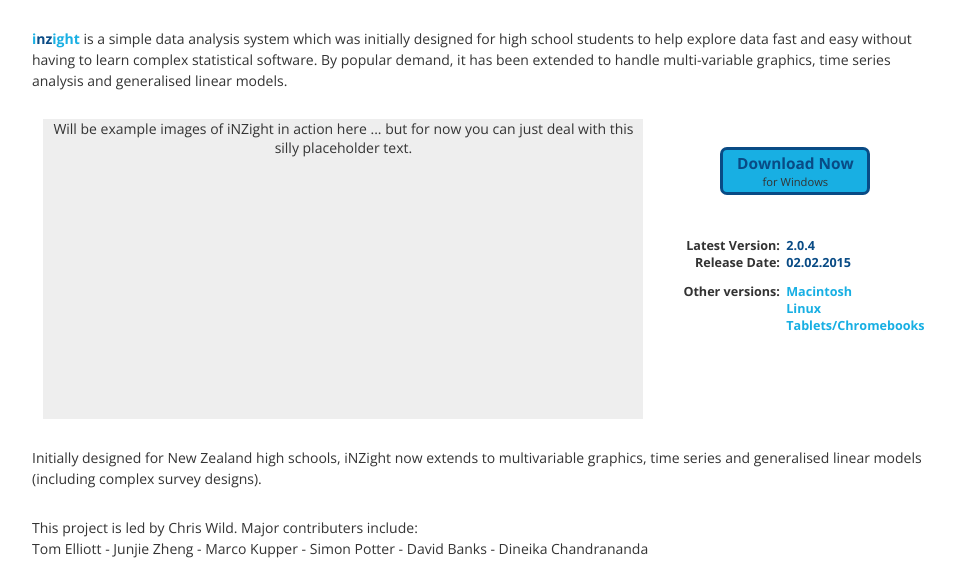
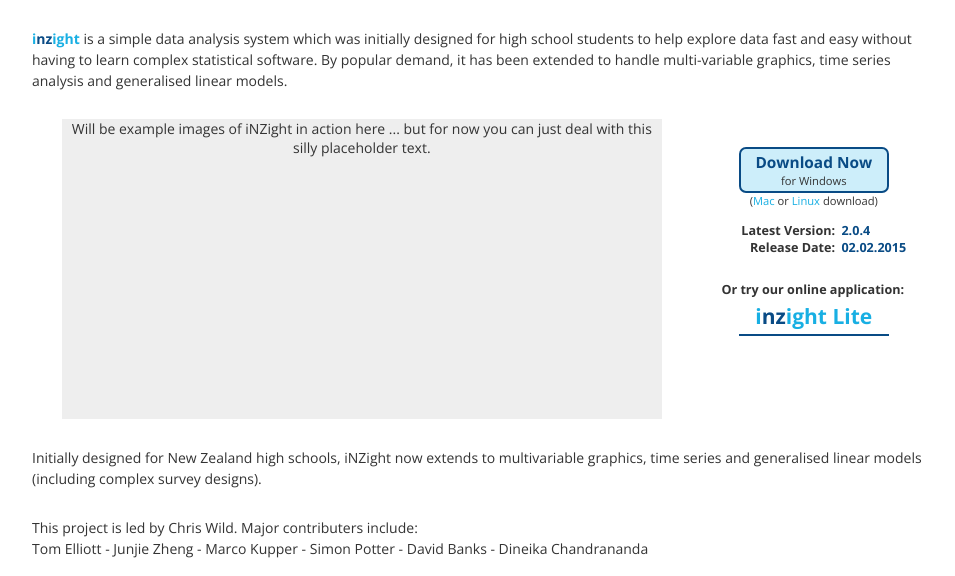
Before and after one commit to iNZightVIT/inzight-www, a PHP site: page / in a window 1280 px wide. Shown: the part 75-651 px from the top of the page, without its empty margins (156-1111 px from the left). Run offline with PHP 8.4, Linux system fonts and the light colour scheme.

Commit message:
playing with wording/feature

```diff
--- a/iNZight/css/main.css
+++ b/iNZight/css/main.css
@@ -737,6 +737,12 @@ ul {
     -o-justify-content: flex-start;
     justify-content: flex-start;
     -ms-flex-pack: start; }
+    .feature .download .dl-options {
+      margin-bottom: 1em; }
+      .feature .download .dl-options .alt-options {
+        font-size: 0.8em;
+        display: block;
+        text-align: center; }
     .feature .download .download_button {
       display: -webkit-box;
       display: -moz-box;
@@ -761,11 +767,11 @@ ul {
       -o-align-items: center;
       align-items: center;
       -ms-flex-align: center;
-      margin: 2em auto;
+      margin: 2em auto 0;
       width: 150px;
       padding: 0.2em 0;
-      background: #18afe3;
-      border: solid 3px #094b85;
+      background: #cdeefa;
+      border: solid 2px #094b85;
       border-top-left-radius: 7px;
       border-top-right-radius: 7px;
       border-bottom-left-radius: 7px;
@@ -799,8 +805,24 @@ ul {
         display: inline-block;
         font-weight: bold;
         color: #094b85; }
-    .feature .download .download-info, .feature .download .download-info .gap {
-      margin-top: 1em; }
+      .feature .download .download-info .group.gap {
+        margin-top: 2em; }
+      .feature .download .download-info .group .grouptext {
+        font-weight: bold;
+        display: block; }
+    .feature .download .download-info a.online-link {
+      font-weight: bold;
+      font-size: 1.5em;
+      display: block;
+      text-align: center;
+      margin: 0 auto;
+      width: 150px;
+      padding: 0.2em 0;
+      border-bottom: solid 2px #094b85; }
+      .feature .download .download-info a.online-link:hover {
+        border-bottom: solid 2px #18afe3;
+        color: #18afe3;
+        background: #cdeefa; }
 
 @media (max-width: 950px) {
   .feature {
--- a/iNZight/index.php
+++ b/iNZight/index.php
@@ -13,10 +13,16 @@ require_once('assets/includes/2-header.php');
   <div class="placeholder">Will be example images of iNZight in action here ... but for now you can just deal with this silly placeholder text.</div>
 
   <div class="download">
-    <a href="download.php" class="download_button">
-      <span class="download_now">Download Now</span>
-      <span class="os_name">for Windows</span>
-    </a>
+    <div class="dl-options">
+      <a href="download.php" class="download_button">
+        <span class="download_now">Download Now</span>
+        <span class="os_name">for Windows</span>
+      </a>
+
+      <span class="alt-options">
+        (<a href="mac.php">Mac</a> or <a href="ruser.php">Linux</a> download)
+      </span>
+    </div>
 
     <div class="download-info">
       <div class="group">
@@ -30,17 +36,13 @@ require_once('assets/includes/2-header.php');
       </div>
 
       <div class="group gap">
-          <span class="group-label">Other versions:</span>
-          <span class="group-value"><a href="mac.php">Macintosh</a></span>
+        <div class="grouptext">
+          Or try our online application:
+        </div>
       </div>
-      <div class="group">
-          <span class="group-label"></span>
-          <span class="group-value"><a href="ruser.php">Linux</a></span>
-      </div>
-      <div class="group">
-          <span class="group-label"></span>
-          <span class="group-value"><a href="online.php">Tablets/Chromebooks</a></span>
-      </div>
+      <a href="http://docker.stat.auckland.ac.nz" class="online-link">
+        <?php echo $inzight_text; ?> Lite
+      </a>
     </div>
 
   </div>
--- a/iNZight/styles/3-modules/_feature.sass
+++ b/iNZight/styles/3-modules/_feature.sass
@@ -18,16 +18,24 @@
     @include flex-direction(column)
     @include justify-content(flex-start)
 
+    .dl-options
+      margin-bottom: 1em
+
+      .alt-options
+        font-size: 0.8em
+        display: block
+        text-align: center
+
     .download_button
       @include display(flex)
       @include flex-direction(column)
       @include align-items(center)
 
-      margin: 2em auto
+      margin: 2em auto 0
       width: 150px
       padding: 0.2em 0
-      background: $main-color-1
-      border: solid 3px $main-color-2
+      background: lighten($main-color-1, 40%)
+      border: solid 2px $main-color-2
       @include border-top-radius(7px)
       @include border-bottom-radius(7px)
 
@@ -65,8 +73,30 @@
           font-weight: bold
           color: $main-color-2
 
-      &,.gap
-        margin-top: 1em
+        &.gap
+          margin-top: 2em
+
+        .grouptext
+          font-weight: bold
+          display: block
+
+      a.online-link
+        font-weight: bold
+        font-size: 1.5em
+        display: block
+        text-align: center
+        margin: 0 auto
+
+        width: 150px
+        padding: 0.2em 0
+        border-bottom: solid 2px $main-color-2
+
+        &:hover
+          border-bottom: solid 2px $main-color-1
+          color: $link-color
+          background: lighten($main-color-1, 40%)
+
+
 
 @media (max-width: 950px)
   .feature
```
Also changed, not shown: 1 other file.
